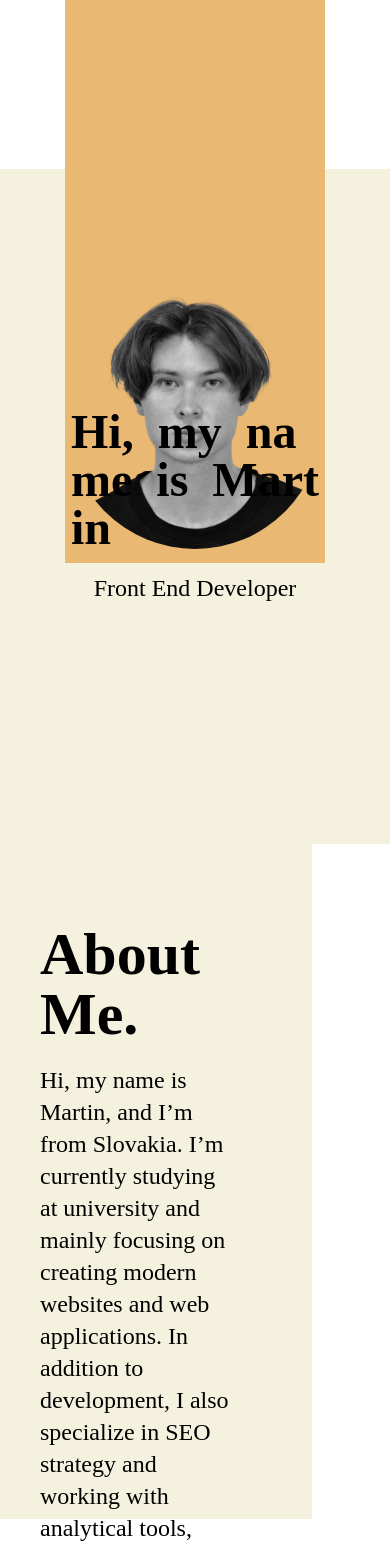
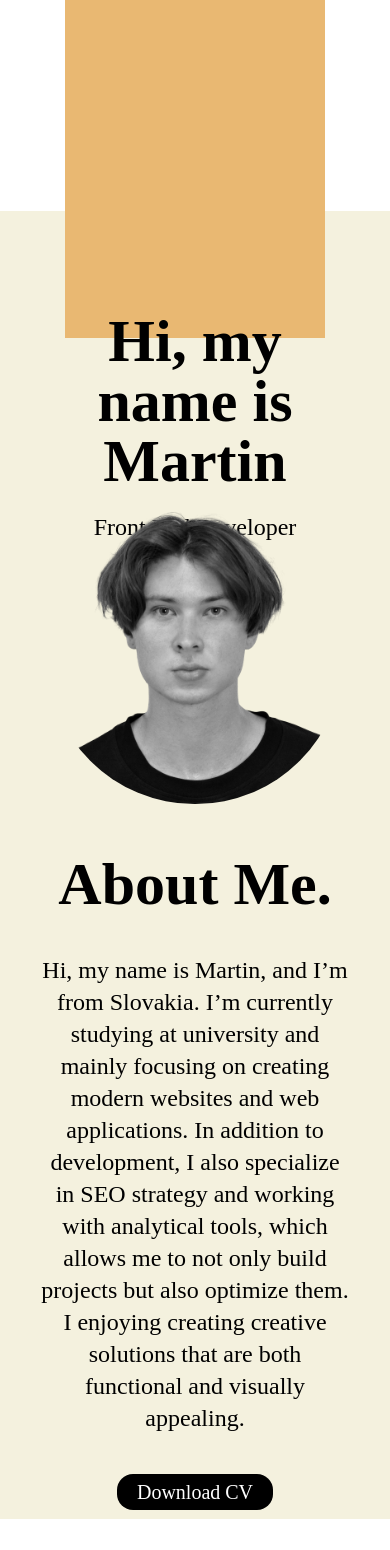
Before and after one commit to mxrshall/myportfolio, a React (Vite) app: page / in a window 390 px wide. Shown: the top 1550 px of the page. Built offline with nearby package versions, Linux system fonts and the light colour scheme; a web font is replaced by a local one.

Commit message:
About sekcia pre mobil

```diff
--- a/src/About.jsx
+++ b/src/About.jsx
@@ -8,10 +8,10 @@ export default function About() {
       id="about"
       className="w-full h-screen flex items-start justify-start relative"
     >
-      <div className="w-4/5 h-4/5 bg-[#F4F1DE] flex flex-col items-start justify-start px-10 py-20">
+      <div className="w-full h-4/5 bg-[#F4F1DE] flex flex-col items-center justify-center px-10 py-20 md:w-4/5 md:items-start md:justify-start">
         <SectionTitle title="About Me." color="1" />
         <motion.div
-          className="w-5/6 text-2xl my-5"
+          className="w-full text-2xl my-10 text-center md:w-5/6 md:text-left md:my-5"
           initial={{ opacity: 0, x: -10 }}
           whileInView={{ opacity: 1, x: 0 }}
           viewport={{ once: true }}
--- a/src/Homepage.jsx
+++ b/src/Homepage.jsx
@@ -1,13 +1,26 @@
 import { motion } from "framer-motion";
 import person from "./images/mee.png";
 import Lenis from "lenis";
+import { useEffect, useState } from "react";
 
 export default function Homepage() {
+  const [isMobile, setIsMobile] = useState(false);
+
   const lenis = new Lenis({
     lerp: 0.1,
     wheelMultiplier: 1.2,
     smoothTouch: false,
   });
+
+  useEffect(() => {
+    // Check on mount and on resize
+    const handleResize = () => {
+      setIsMobile(window.innerWidth < 768); // Tailwind's `md` breakpoint
+    };
+    handleResize(); // Initial check
+    window.addEventListener("resize", handleResize);
+    return () => window.removeEventListener("resize", handleResize);
+  }, []);
 
   function raf(time) {
     lenis.raf(time);
@@ -22,14 +35,14 @@ export default function Homepage() {
       <motion.div
         className="w-2/3 bg-[#E9B872] absolute top-0 left-1/2 -translate-x-1/2 md:w-1/3"
         initial={{ height: 0, opacity: 0 }}
-        animate={{ height: "66.6667%", opacity: 1 }}
+        animate={{ height: isMobile ? "40%" : "66.6667%", opacity: 1 }}
         transition={{
           height: { duration: 0.6, delay: 1.2 },
         }}
       />
-      <div className="w-full h-4/5 bg-[#F4F1DE] flex flex-col items-center justify-center px-10 py-20 md:w-4/5 md:h-4/5 md:items-start md:justify-end">
+      <div className="w-full h-3/4 bg-[#F4F1DE] flex flex-col items-center justify-start px-10 py-20 md:w-4/5 md:h-4/5 md:items-start md:justify-end">
         <motion.div
-          className="w-4/5 flex items-center flex-wrap"
+          className="w-4/5 hidden items-center flex-wrap md:flex"
           initial={{ opacity: 0, x: -10 }}
           animate={{ opacity: 1, x: 0 }}
           transition={{ duration: 0.6, ease: "easeInOut", delay: 1.3 }}
@@ -49,6 +62,14 @@ export default function Homepage() {
             )
           )}
         </motion.div>
+        <motion.h1
+          className="text-6xl font-bold mt-5 flex text-center z-50 md:hidden"
+          initial={{ opacity: 0, y: 5 }}
+          animate={{ opacity: 1, y: 0 }}
+          transition={{ duration: 0.6, ease: "easeInOut", delay: 1.3 }}
+        >
+          Hi, my name is Martin
+        </motion.h1>
         <motion.p
           className="text-2xl mt-5"
           initial={{ opacity: 0, x: -10 }}
@@ -58,9 +79,9 @@ export default function Homepage() {
           Front End Developer
         </motion.p>
       </div>
-      <div className="w-full h-full absolute bottom-0 right-0 flex items-center justify-center md:w-1/3 md:h-5/6 md:justify-left">
+      <div className="w-full h-full absolute bottom-0 right-0 flex items-end justify-center p-10 md:w-1/3 md:h-5/6 md:justify-left md:items-center md:p-0">
         <motion.div
-          className="w-[30vh] h-[30vh] rounded-full bg-cover bg-center md:w-[65vh] md:h-[65vh]"
+          className="w-[35vh] h-[35vh] rounded-full bg-cover bg-center md:w-[65vh] md:h-[65vh]"
           style={{ backgroundImage: `url(${person})` }}
           initial={{ opacity: 0 }}
           whileInView={{ opacity: 1 }}
--- a/src/SectionButton.jsx
+++ b/src/SectionButton.jsx
@@ -29,7 +29,7 @@ export default function SectionButton({ title }) {
         <a href={`${import.meta.env.BASE_URL}files/Martin_Krajčovič.pdf`} download>
             <motion.button
                 ref={ref}
-                className="bg-black text-white text-base rounded-2xl px-5 py-1 hover:bg-[#D8A65C] transition duration-300"
+                className="bg-black text-white text-xl rounded-2xl px-5 py-1 hover:bg-[#D8A65C] transition duration-300 md:text-base"
                 initial={{ opacity: 0 }}
                 animate={isVisible ? { opacity: 1 } : {}}
                 transition={{ duration: 0.5, ease: "easeInOut", delay: 0.7 }}
```
